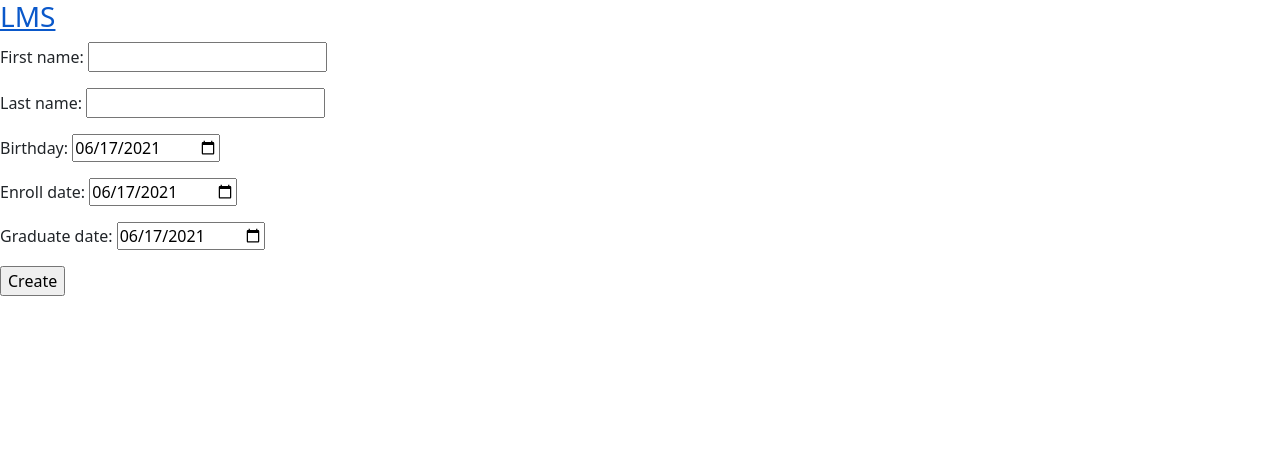
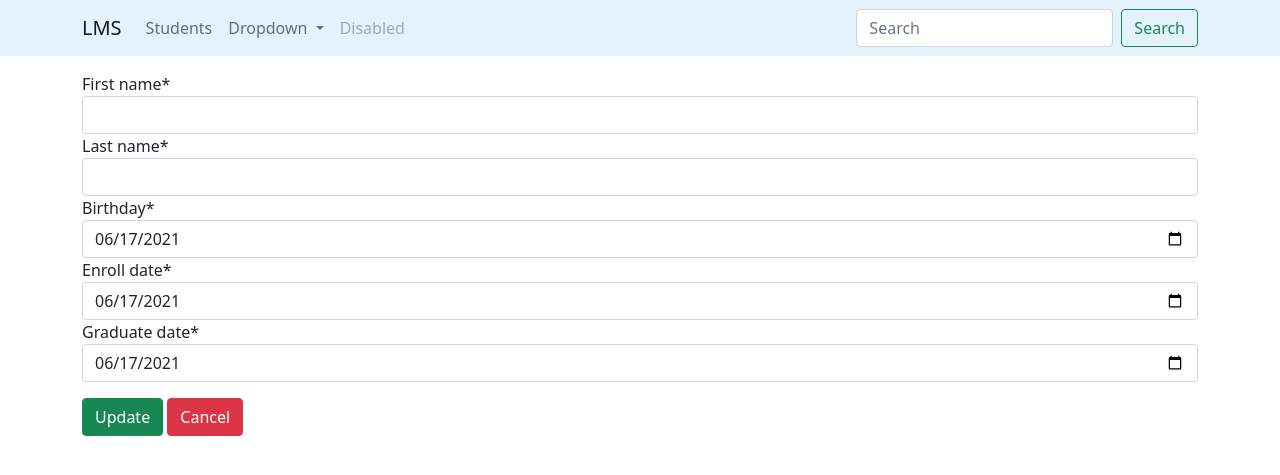
Before and after one commit to makmakom/h-p-a_lms, a Django app: template students/templates/students/update.html in a window 1280 px wide. Shown: the top 475 px of the page. Run offline with Django 3.2, Linux system fonts and the light colour scheme; the template is opened without the code that fills it: values that come from a table or form of the project are taken from there, others are empty; some libraries are stand-ins or nearby versions.

Commit message:
013. lesson. bootstrap forms, filter

```diff
--- a/requirements.txt
+++ b/requirements.txt
@@ -2,11 +2,14 @@ appdirs==1.4.4
 asgiref==3.3.4
 backcall==0.2.0
 black==21.6b0
+Cerberus==0.9.2
 click==8.0.1
 decorator==5.0.9
 Django==3.2.4
+django-crispy-forms==1.12.0
 django-debug-toolbar==3.2.1
 django-extensions==3.1.3
+django-filter==2.4.0
 Faker==8.8.0
 flake8==3.9.2
 flake8-builtins==1.5.3
@@ -24,6 +27,8 @@ pathspec==0.8.1
 pep8==1.7.1
 pep8-naming==0.11.1
 pexpect==4.8.0
+phonenumbers==7.4.5
+phonevalidator==1.1.2
 pickleshare==0.7.5
 pkg-resources==0.0.0
 prompt-toolkit==3.0.18
--- a/students/forms.py
+++ b/students/forms.py
@@ -1,3 +1,4 @@
+import django_filters
 from django.core.exceptions import ValidationError
 from django.forms import DateInput, ModelForm
 
@@ -34,14 +35,6 @@ class StudentBaseForm(ModelForm):
         last_name = self.cleaned_data['last_name']
         return self.normalize_name(last_name)
 
-    # def clean_birthday(self):
-    #     birthday = self.cleaned_data['birthday']
-    #     age = datetime.datetime.now().year - birthday.year
-    #     if age < 18:
-    #         raise ValidationError('Age should bee grater then 18 y.o.')
-    #
-    #     return birthday
-
     def clean(self):
         enroll_date = self.cleaned_data['enroll_date']
         graduate_date = self.cleaned_data['graduate_date']
@@ -63,3 +56,13 @@ class StudentUpdateForm(StudentBaseForm):
             'enroll_date',
             'graduate_date',
         ]
+
+
+class StudentsFilter(django_filters.FilterSet):
+    class Meta:
+        model = Student
+        fields = {
+            'age': ['lt', 'gt'],
+            'first_name': ['exact', 'icontains'],
+            'last_name': ['exact', 'startswith'],
+        }
--- a/students/models.py
+++ b/students/models.py
@@ -2,6 +2,8 @@ import datetime
 
 from django.core.validators import MinLengthValidator
 from django.db import models
+
+from dateutil.relativedelta import relativedelta
 
 from faker import Faker
 
@@ -37,4 +39,5 @@ class Student(models.Model):
                 email=faker.email(),
                 birthday=faker.date_between(start_date='-65y', end_date='-18y')
             )
+            st.age = relativedelta(datetime.date.today(), st.birthday).years
             st.save()
--- a/students/templates/students/update.html
+++ b/students/templates/students/update.html
@@ -1,4 +1,6 @@
 {% extends 'base.html' %}
+
+{% load crispy_forms_tags %}
 
 {% block title %}
 <title>Update student</title>
@@ -7,7 +9,10 @@
 {% block content %}
 <form method="post">
     {% csrf_token %}
-    {{ form.as_p }}
-    <input type="submit" value="Create">
+    {{ form | crispy }}
+    <div class="mt-3">
+        <input class="btn btn-success" type="submit" value="Update">
+        <a class="btn btn-danger" href="{% url 'students:list' %}">Cancel</a>
+    </div>
 </form>
 {% endblock %}
--- a/students/views.py
+++ b/students/views.py
@@ -4,7 +4,7 @@ from django.shortcuts import get_object_or_404, render  # noqa
 
 from core import utils  # noqa
 
-from students.forms import StudentCreateForm, StudentUpdateForm
+from students.forms import StudentCreateForm, StudentUpdateForm, StudentsFilter
 from students.models import Student
 
 from webargs import fields
@@ -34,11 +34,13 @@ def get_students(request, args):
         if param_value:
             students = students.filter(**{param_name: param_value})
 
+    obj_filter = StudentsFilter(data=request.GET, queryset=students)
+
     return render(
         request=request,
         template_name='students/list.html',
         context={
-            'students': students
+            'obj_filter': obj_filter,
         }
     )
 
--- a/templates/base.html
+++ b/templates/base.html
@@ -15,10 +15,12 @@
     <style>{% block custom_css %}{% endblock %}</style>
 </head>
 <body>
-<a href="{% url 'index' %}"><h3>LMS</h3></a>
+{% include 'includes/nav-bar.html' %}
+
+<div class="container mt-3">
 {% block content %}
 {% endblock %}
-
+</div>
 <script src="https://cdn.jsdelivr.net/npm/bootstrap@5.0.1/dist/js/bootstrap.bundle.min.js"
         integrity="sha384-gtEjrD/SeCtmISkJkNUaaKMoLD0//ElJ19smozuHV6z3Iehds+3Ulb9Bn9Plx0x4"
         crossorigin="anonymous"></script>
--- /dev/null
+++ b/templates/includes/nav-bar.html
@@ -0,0 +1,36 @@
+<nav class="navbar navbar-expand-lg navbar-light" style="background-color: #e3f2fd;">
+  <div class="container">
+    <a class="navbar-brand" href="{% url 'index' %}">LMS</a>
+    <button class="navbar-toggler" type="button" data-bs-toggle="collapse" data-bs-target="#navbarSupportedContent" aria-controls="navbarSupportedContent" aria-expanded="false" aria-label="Toggle navigation">
+      <span class="navbar-toggler-icon"></span>
+    </button>
+    <div class="collapse navbar-collapse" id="navbarSupportedContent">
+      <ul class="navbar-nav me-auto mb-2 mb-lg-0">
+<!--        <li class="nav-item">-->
+<!--          <a class="nav-link active" aria-current="page" href="#">Home</a>-->
+<!--        </li>-->
+        <li class="nav-item">
+          <a class="nav-link" href="{% url 'students:list' %}">Students</a>
+        </li>
+        <li class="nav-item dropdown">
+          <a class="nav-link dropdown-toggle" href="#" id="navbarDropdown" role="button" data-bs-toggle="dropdown" aria-expanded="false">
+            Dropdown
+          </a>
+          <ul class="dropdown-menu" aria-labelledby="navbarDropdown">
+            <li><a class="dropdown-item" href="#">Action</a></li>
+            <li><a class="dropdown-item" href="#">Another action</a></li>
+            <li><hr class="dropdown-divider"></li>
+            <li><a class="dropdown-item" href="#">Something else here</a></li>
+          </ul>
+        </li>
+        <li class="nav-item">
+          <a class="nav-link disabled" href="#" tabindex="-1" aria-disabled="true">Disabled</a>
+        </li>
+      </ul>
+      <form class="d-flex">
+        <input class="form-control me-2" type="search" placeholder="Search" aria-label="Search">
+        <button class="btn btn-outline-success" type="submit">Search</button>
+      </form>
+    </div>
+  </div>
+</nav>
--- a/templates/index.html
+++ b/templates/index.html
@@ -1,5 +1,4 @@
 {% extends 'base.html' %}
 
 {% block content %}
-<a href="{% url 'students:list' %}">Students</a>
 {% endblock %}
```
Also changed, not shown: lms/settings.py (+4 -6 lines), students/templates/students/list.html (+7 -12 lines).
